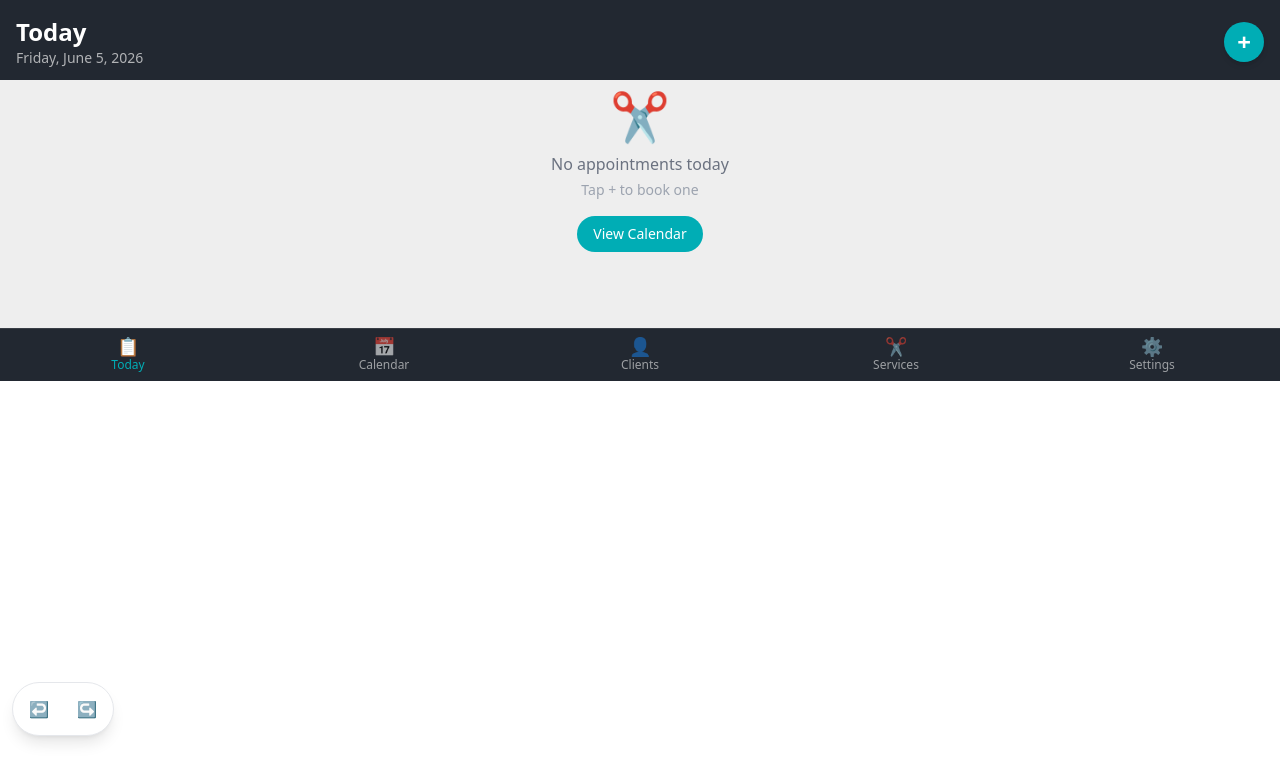
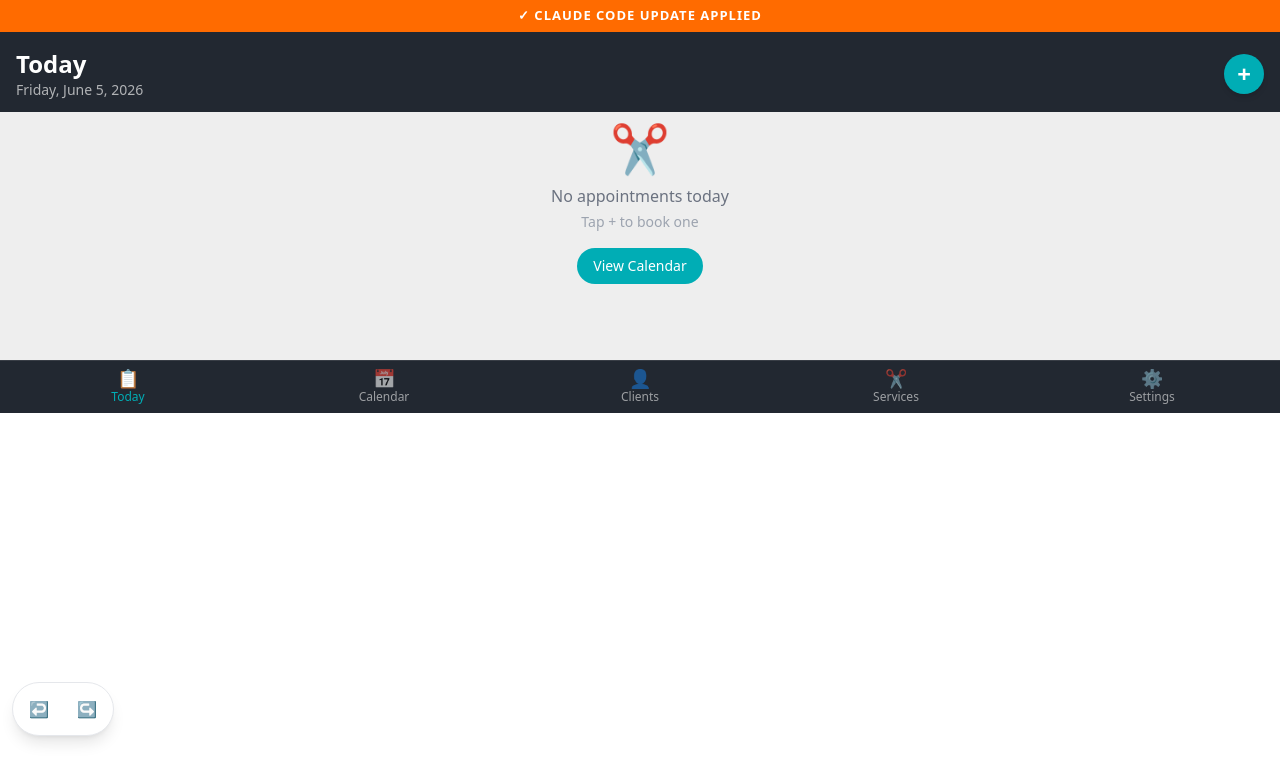
Before and after one commit to terrybrutus/stylebook2, a React (Vite) app: page /services in a window 1280 px wide. Shown: the top 782 px of the page. Built offline with nearby package versions, Linux system fonts and the light colour scheme.

Commit message:
Test banner to verify Caffeine import picks up changes

```diff
--- a/src/App.tsx
+++ b/src/App.tsx
@@ -43,6 +43,10 @@ export default function App() {
   return (
     <div className={darkMode ? 'dark' : ''} style={{ height: '100%' }}>
       <div className="flex flex-col h-full bg-brand-light dark:bg-brand-dark text-brand-dark dark:text-brand-light">
+        {/* TEST BANNER — remove after confirming import works */}
+        <div style={{ background: '#FF6B00', color: '#fff', textAlign: 'center', padding: '6px', fontSize: 13, fontWeight: 'bold', letterSpacing: 1 }}>
+          ✓ CLAUDE CODE UPDATE APPLIED
+        </div>
         {/* Main content area */}
         <div className="flex-1 overflow-hidden">
           {activeTab === 'today' && <TodayView onNavigate={setActiveTab} />}
```
